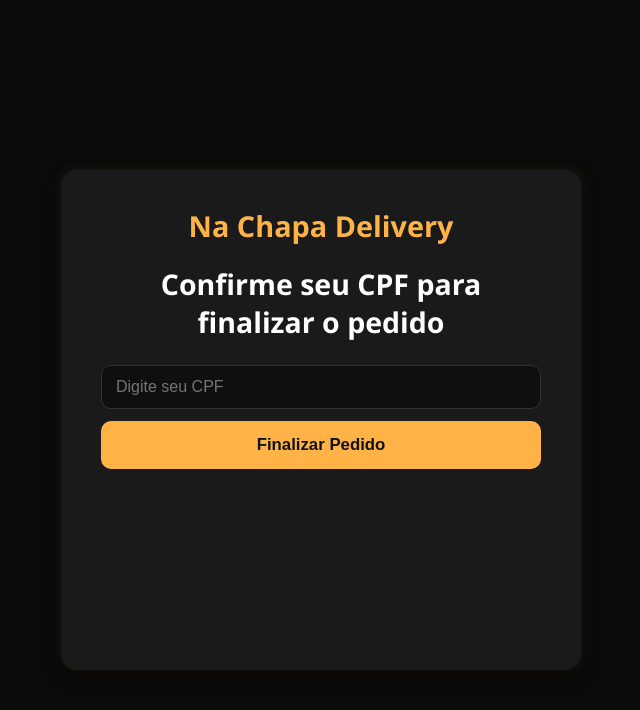
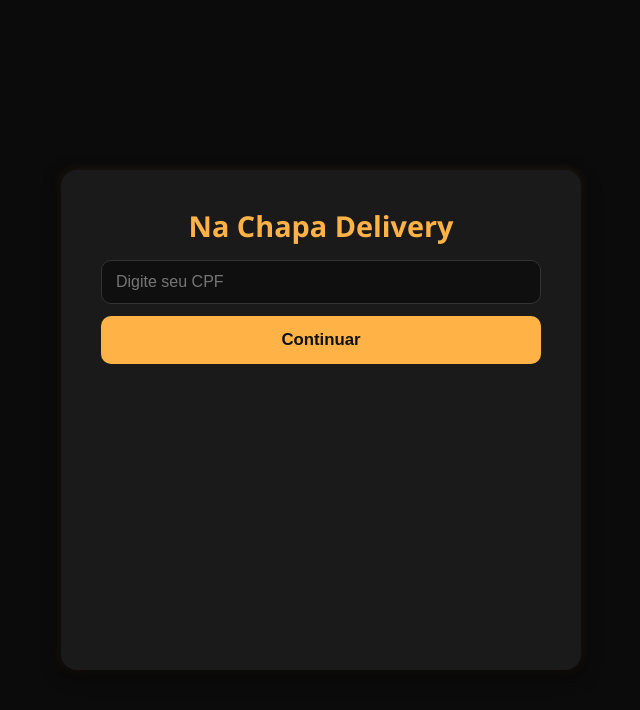
Before and after one commit to 71996376290r-sketch/nachapadelivery-txt, a Flask app: page /cpf in a window 1280 px wide. Shown: the top 710 px of the page, without its empty margins (319-959 px from the left). Run offline with Flask 3, Linux system fonts and the light colour scheme.

Commit message:
Atualizar o index.html

```diff
--- a/templates/index.html
+++ b/templates/index.html
@@ -3,23 +3,18 @@
 <head>
   <meta charset="utf-8">
   <meta name="viewport" content="width=device-width, initial-scale=1">
-  <title>Confirmar CPF - Na Chapa Delivery</title>
+  <title>Na Chapa Delivery</title>
   <link rel="stylesheet" href="{{ url_for('static', filename='css/style.css') }}">
 </head>
 <body>
   <div class="container">
     <main class="inic">
       <h1>Na Chapa Delivery</h1>
-      <h2>Confirme seu CPF para finalizar o pedido</h2>
 
-      <form method="post" action="/confirmar_cpf" class="cpf-form" autocomplete="on">
+      <form method="post" action="/verificar_cpf" class="cpf-form" autocomplete="on">
         <label for="cpf" class="sr-only">CPF</label>
         <input id="cpf" type="text" name="cpf" placeholder="Digite seu CPF" required inputmode="numeric" pattern="\d{11}" maxlength="11" title="Digite 11 dígitos numéricos">
-
-        <!-- Campo oculto para guardar os itens e total -->
-        <input type="hidden" name="pedido_json" value="{{ pedido_json }}">
-
-        <button type="submit" class="btn-primary">Finalizar Pedido</button>
+        <button type="submit" class="btn-primary">Continuar</button>
       </form>
     </main>
   </div>
```
